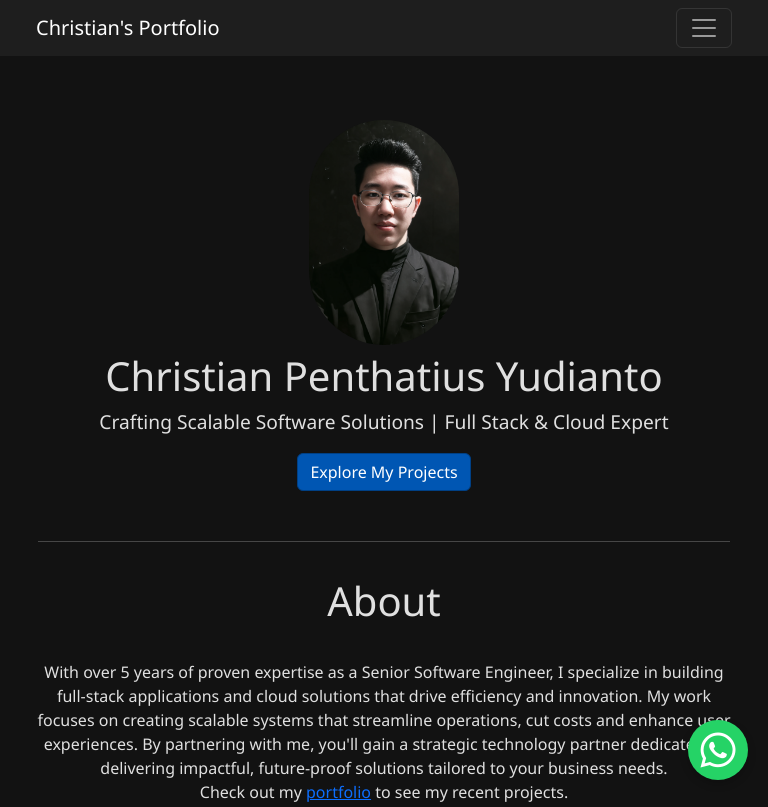
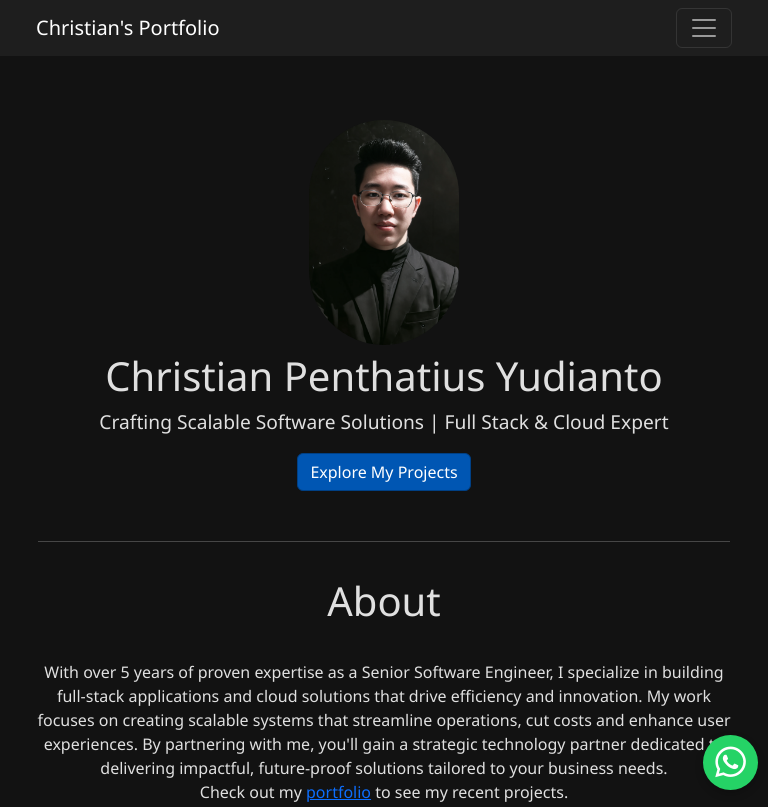
Before and after one commit to chrispentha/my-portfolio, a plain HTML site: page index.html in a window 768 px wide. Shown: the top 807 px of the page. Drawn offline with Linux system fonts and the light colour scheme.

Commit message:
Update Minor 1. Update Styling Arrow Left & Right in Portfolio (specific in Iphone Screen)

```diff
--- a/css/site.css
+++ b/css/site.css
@@ -615,6 +615,22 @@ footer {
     .hero p {
         font-size: 1.2rem;
     }
+
+    .carousel-control-prev-icon,
+    .carousel-control-next-icon {
+        height: 1.5%;
+    }
+
+    .sticky-whatsapp {
+        bottom: 10px;
+        right: 10px;
+        width: 55px;
+        height: 55px;
+    }
+
+    .sticky-whatsapp i {
+        font-size: 35px;
+    }
 }
 
 /* Media Query for screen 1024px */
```
